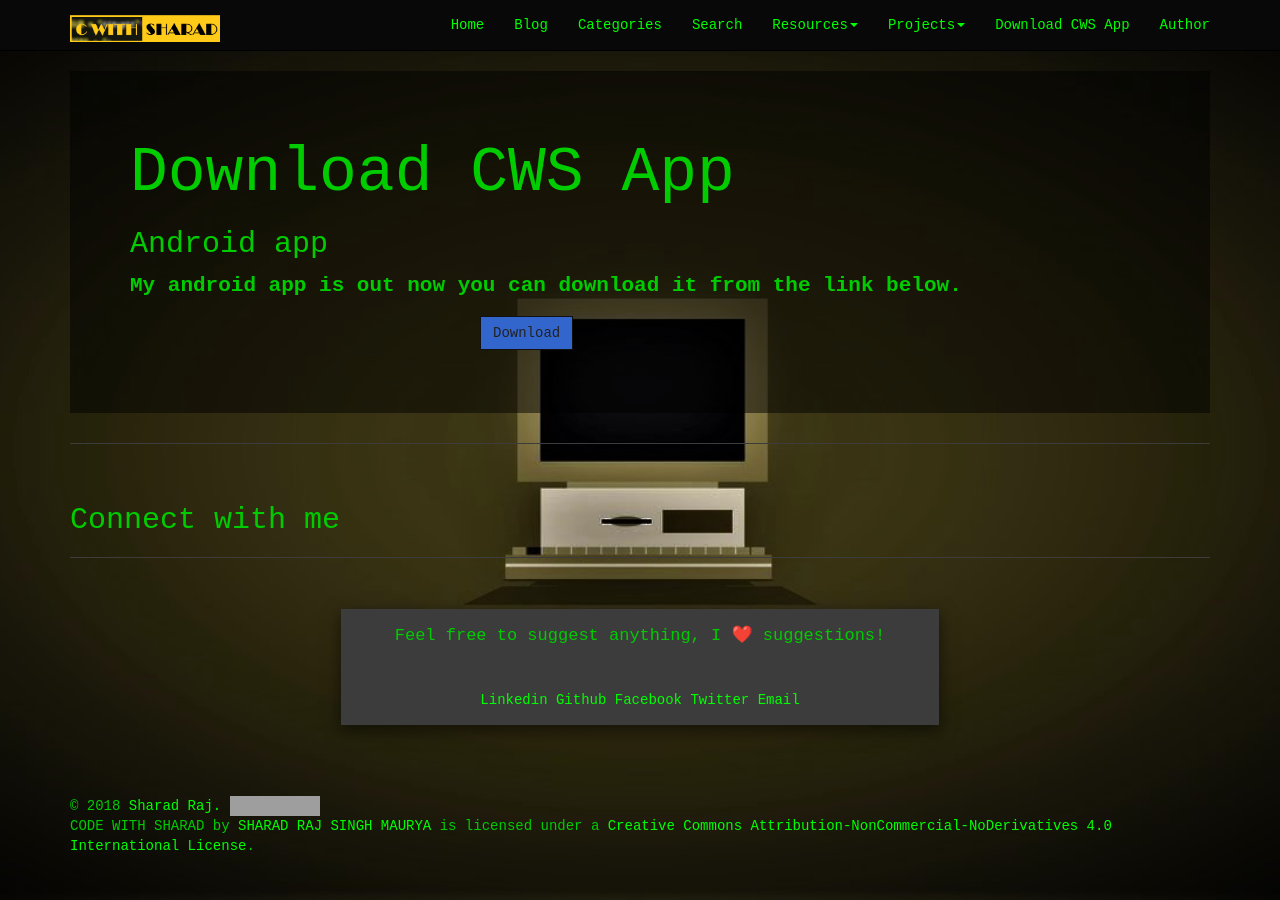
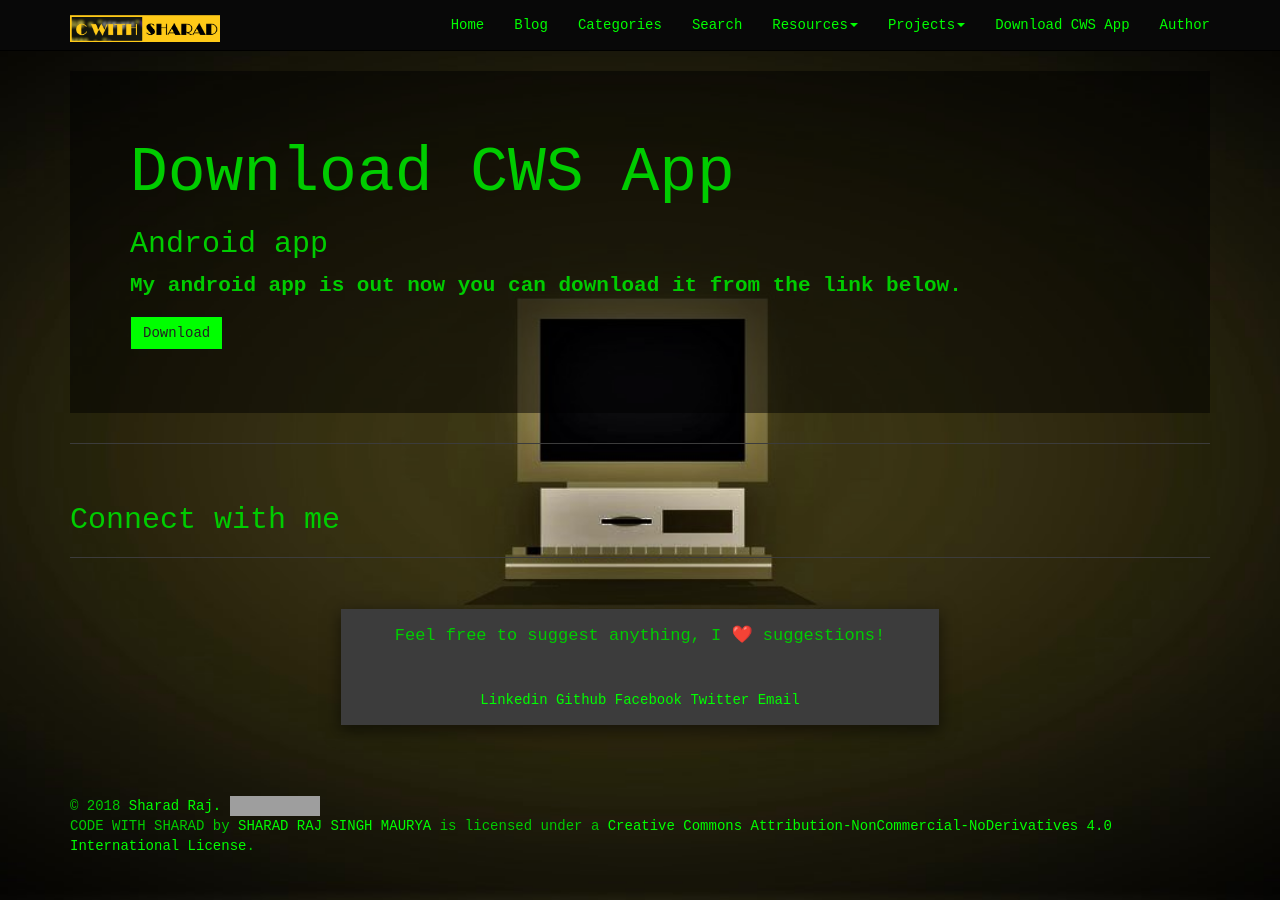
Before and after one commit to cwithsharad/cwithsharad.github.io, a Jekyll site: the page built from app.md, in a window 1280 px wide. Built offline with Jekyll 4.4.1, drawn with Linux system fonts in a browser that asks for light colours; emoji names are drawn with the system emoji font; grey boxes are pictures that could not be loaded.

Commit message:
Update app.md

```diff
--- a/app.md
+++ b/app.md
@@ -5,17 +5,8 @@
 
 ## Android app
 **My android app is out now you can download it from the link below.**
-
 <div class="row">
-
-<div class="col-sm-4">
+<div class="col-sm-12">
+  <a href="https://github.com/cwithsharad/cwithsharad.github.io/raw/master/assets/apk/cws.apk" class="btn btn-primary">Download</a>
 </div>
-
-<div class="col-sm-4">
-  <a href="https://github.com/cwithsharad/cwithsharad.github.io/raw/master/assets/apk/cws.apk" class="btn btn-info">Download</a>
 </div>
-
-<div class="col-sm-4">
-</div>
-
-</div>
```
